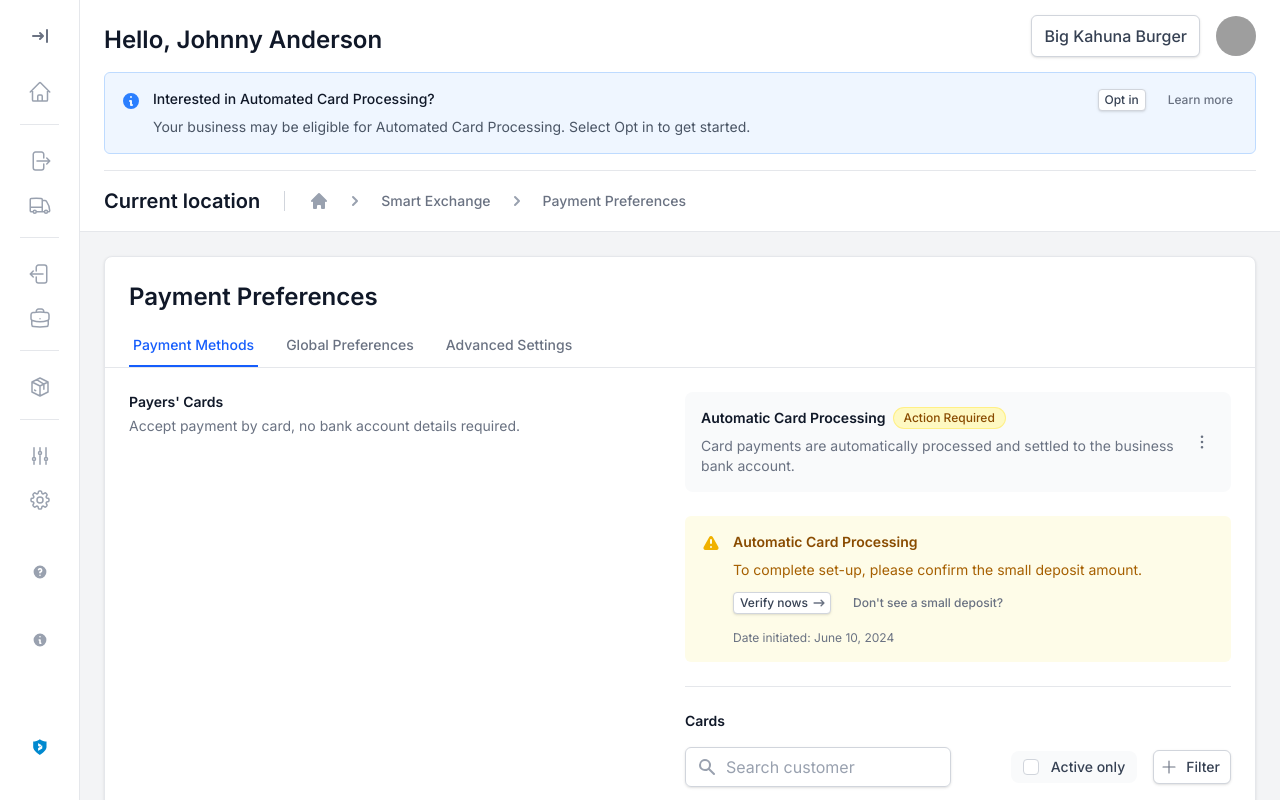
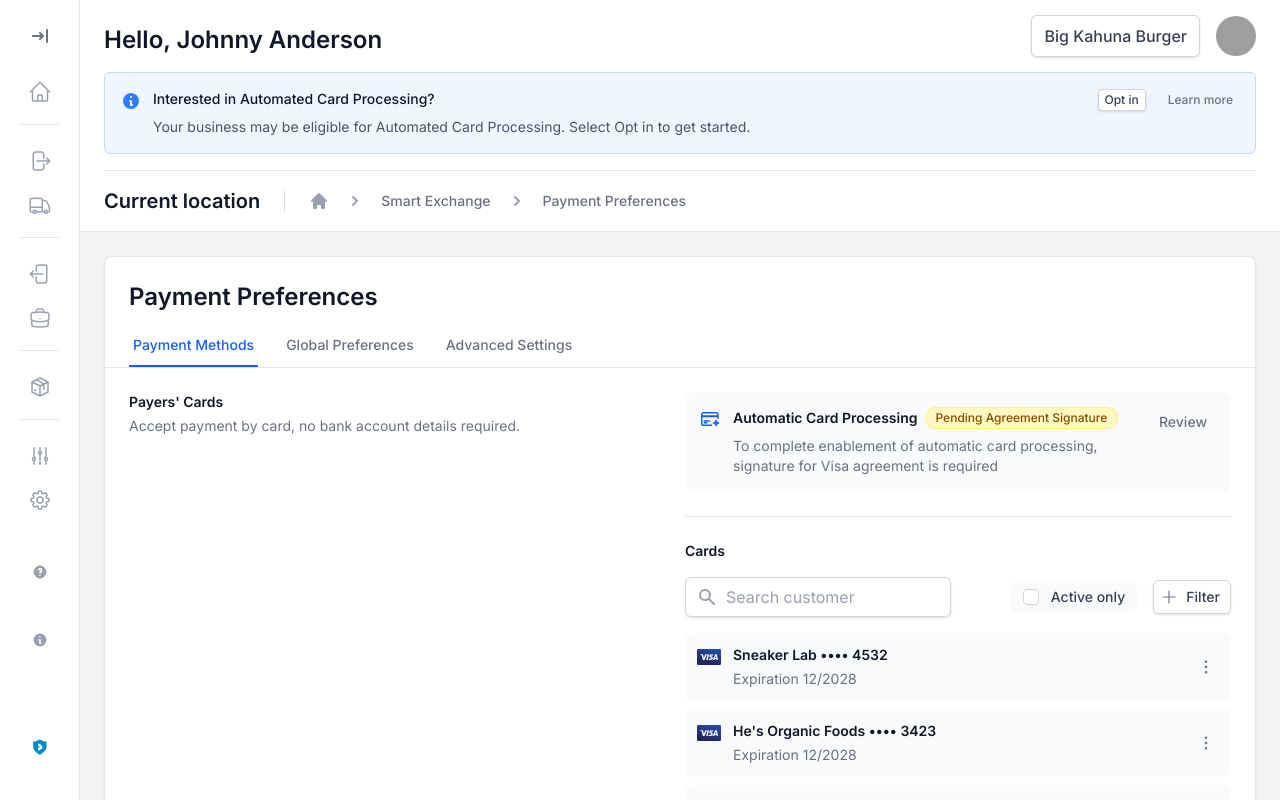
Before and after one commit to ValTar1999/sandbox, a React (Vite) app: page /sandbox/smart-exchange/payment-preferences in a window 1280 px wide. Built offline with nearby package versions, Linux system fonts and the light colour scheme; grey boxes are pictures that could not be loaded.

Commit message:
update PP

```diff
--- a/src/pages/SmartExchange/PaymentPreferences/PaymentMethodsTab.tsx
+++ b/src/pages/SmartExchange/PaymentPreferences/PaymentMethodsTab.tsx
@@ -1,77 +1,46 @@
-import React from 'react';
 import Button from '../../../components/common/base/Button';
 import Badge from '../../../components/common/base/Badge';
 import Icon from '../../../components/common/base/Icon';
-import Menu, { useMenuContext } from '../../../components/common/base/Menu';
 import CardsList from './CardsList';
 import { AUTOMATIC_CARD_PROCESSING_DATE_INITIATED } from './data';
-
-const rowMenuItemClass =
-  'px-4 py-3 text-sm leading-5 font-medium text-gray-900 hover:bg-gray-50 cursor-pointer transition-colors duration-300';
-
-const CloseMenuItem = ({
-  children,
-  ...props
-}: React.ComponentProps<typeof Menu.Item>) => {
-  const { setOpen } = useMenuContext();
-  return (
-    <Menu.Item
-      {...props}
-      onClick={(e) => {
-        props.onClick?.(e);
-        setOpen(false);
-      }}
-    >
-      {children}
-    </Menu.Item>
-  );
-};
 
 interface PaymentMethodsTabProps {
   onVerifyNow: () => void;
 }
 
 const PaymentMethodsTab = ({ onVerifyNow }: PaymentMethodsTabProps) => {
+  const showMicroDepositAlert = false;
+
   return (
     <div className="space-y-6">
-      <div className="p-4 flex items-center justify-between rounded-lg bg-gray-50 w-full">
+      <div className="p-4 flex items-start justify-between rounded-lg bg-gray-50 w-full">
+        <div className="flex items-start gap-3">
+          <Icon
+            icon="credit-card-sparkle"
+            variant="outline"
+            className="h-5 w-5 text-blue-600  mt-1"
+          />
           <div className="flex flex-col gap-1">
             <div className="flex flex-wrap items-center gap-2">
               <h3 className="text-sm font-semibold text-gray-900 leading-5">
                 Automatic Card Processing
               </h3>
               <Badge size="sm" color="yellow" rounded>
-              Action Required
+                Pending Agreement Signature
               </Badge>
             </div>
             <p className="mt-1 text-sm leading-5 text-gray-500">
-            Card payments are automatically processed and settled to the
-            business bank account.
+              To complete enablement of automatic card processing, signature for
+              Visa agreement is required
             </p>
           </div>
-        <Menu.Root placement="bottom-end">
-          <Menu.Trigger asChild>
-            <Button
-              variant="linkSecondary"
-              size="sm"
-              icon="dots-vertical"
-              iconVariant="outline"
-              iconClass="w-4.5 h-4.5 text-gray-500"
-              aria-label="Automatic card processing actions"
-            />
-          </Menu.Trigger>
-          <Menu.Portal>
-            <Menu.Positioner>
-              <Menu.Popup className="z-50 min-w-36 overflow-hidden rounded-lg border border-gray-200 bg-white shadow-lg">
-                <CloseMenuItem className={rowMenuItemClass}>
-                  View settings
-                </CloseMenuItem>
-              </Menu.Popup>
-            </Menu.Positioner>
-          </Menu.Portal>
-        </Menu.Root>
+        </div>
+        <Button variant="linkSecondary" size="sm">
+          Review
+        </Button>
       </div>
 
+      {showMicroDepositAlert ? (
         <div
           role="alert"
           className="rounded-md bg-yellow-50 p-4 flex space-x-3 items-start"
@@ -100,7 +69,7 @@ const PaymentMethodsTab = ({ onVerifyNow }: PaymentMethodsTabProps) => {
                 iconClass="!w-3.5 !h-3.5"
                 onClick={onVerifyNow}
               >
-              Verify nows
+                Verify now
               </Button>
               <Button variant="linkSecondary" size="xs">
                 Don&apos;t see a small deposit?
@@ -111,6 +80,7 @@ const PaymentMethodsTab = ({ onVerifyNow }: PaymentMethodsTabProps) => {
             </p>
           </div>
         </div>
+      ) : null}
 
       <span className="block h-px w-full bg-gray-200"></span>
 
```
Also changed, not shown: public/assets/images/sprites/heroicons-outline.sprite.svg. Lines whose indentation alone changed are shown as unchanged.
